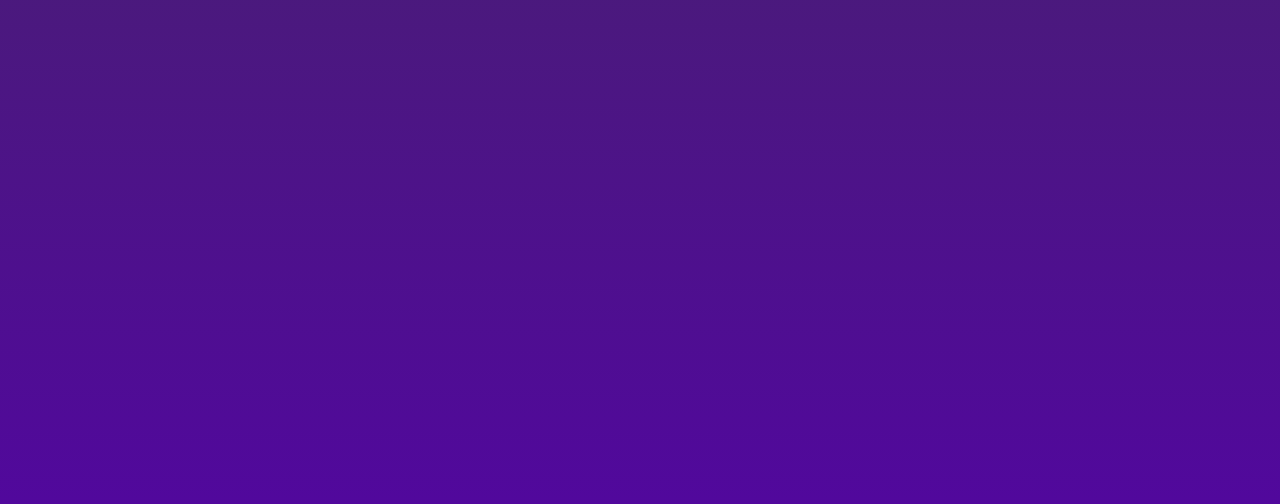
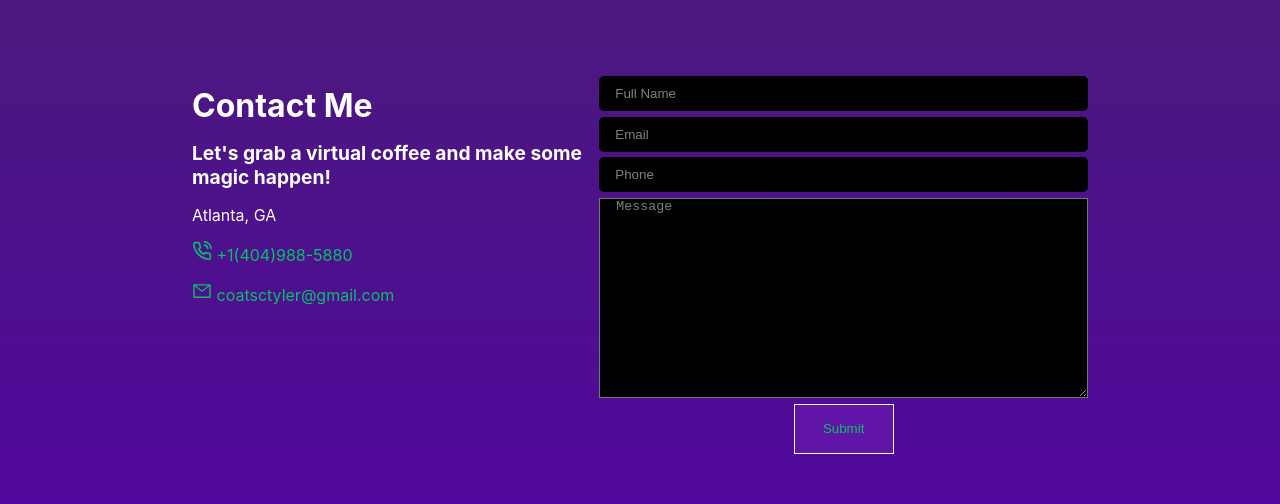
Before and after one commit to TylersCoffeeCode/portfolio, a React (Create React App) app: page / in a window 1280 px wide. Shown: the part 2458-2962 px from the top of the page. Built offline with nearby package versions, Linux system fonts and the light colour scheme.

Commit message:
Finished basic contact jsx/css

```diff
--- a/package.json
+++ b/package.json
@@ -11,6 +11,7 @@
     "react-icons": "^4.7.1",
     "react-router-dom": "^6.8.1",
     "react-scripts": "5.0.1",
+    "react-scroll": "^1.8.9",
     "web-vitals": "^2.1.4"
   },
   "scripts": {
--- a/src/App.js
+++ b/src/App.js
@@ -1,6 +1,7 @@
 import { Route, Routes } from 'react-router-dom';
 import './App.css';
 import About from './components/about/About';
+import Contact from './components/contact/Contact';
 import Hero from './components/hero/Hero';
 import Navbar from './components/hero/Hero';
 import Projects from './components/projects/Projects';
@@ -11,6 +12,7 @@ function App() {
       <Hero />
       <About />
       <Projects />
+      <Contact />
     </div>
   );
 }
--- a/src/components/about/About.css
+++ b/src/components/about/About.css
@@ -95,7 +95,7 @@
 
 .about-right {
     height: 80%;
-    width: 30%;
+    width: 35%;
     background-color: rgb(54, 7, 104);
     border-radius: 20px;
     margin-right: 3rem;
@@ -173,7 +173,6 @@
     background-color:rgb(96, 21, 167);
     width: 100%;
     height: 100%;
-    padding-bottom: 2rem;
     border-radius: 0 0 20px 20px;
     display: flex;
     flex-wrap: wrap;
@@ -194,7 +193,7 @@
 .activeText h4 {
     font-size: 25px;
     text-align: center;
-    margin-top: 2rem;
+    margin-top: 1rem;
     margin-bottom: 1rem;
     width: 100%;
 }
--- a/src/components/contact/Contact.css
+++ b/src/components/contact/Contact.css
@@ -0,0 +1,95 @@
+.contact-page-ctn {
+    width: 100%;
+    height: 80vh;
+    /* background-color: rgba(96, 21, 167, 0.5); */
+    display: flex;
+    justify-content: center;
+    align-items: center;
+}
+
+.contact-div {
+    /* background-color: darkblue; */
+    width: 70%;
+    height: 60%;
+    display: flex;
+}
+
+.contact-title-div {
+    /* background-color: darkcyan; */
+    width: 50%;
+    height: 100%;
+}
+
+.contact-title-div h2 {
+    font-size: 2rem;
+    color: white;
+    margin: 1rem 0 1rem 0;
+}
+
+.contact-title-div h3 {
+    font-size: 1.2rem;
+    color: white;
+    margin: 1rem 0 1rem 0;
+}
+
+.contact-title-div p {
+    color: #06C167;
+    margin: 1rem 0 1rem 0;
+}
+
+.ic {
+    font-size: 20px;
+}
+
+.contact-form-div {
+    /* background-color: thistle; */
+    width: 60%;
+    height: 100%;
+}
+
+form {
+    /* background-color: aqua; */
+    width: 100%;
+    height: 100%;
+    display: flex;
+    flex-wrap: wrap;
+    align-items: flex-end;
+    justify-content: center;
+
+}
+
+
+form input{
+    width: 100%;
+    height: 35px;
+    border: none;
+    padding-left: 1rem;
+    border-radius: 5px;
+    background-color: rgb(0, 0, 0);
+    color: white;
+}
+
+form input::placeholder {
+    color: rgba(255, 255, 255, 0.5);
+}
+
+form textarea {
+    width: 100%;
+    height: 200px;
+    padding-left: 1rem;
+    color: white;
+    background-color: rgb(0, 0, 0);
+}
+
+form textarea::placeholder {
+    color: rgba(255, 255, 255, 0.5);
+}
+
+form button {
+    width: 100px;
+    height: 50px;
+    border: none;
+    background-color: rgb(96, 21, 167);
+    border: 1px solid white;
+    color: #06C167;
+}
--- a/src/components/contact/Contact.jsx
+++ b/src/components/contact/Contact.jsx
@@ -1,9 +1,28 @@
 import './Contact.css'
+import { FiPhoneCall } from 'react-icons/fi'
+import { AiOutlineMail } from 'react-icons/ai'
 
 const Contact = () => {
   return (
-    <div className=''>
-
+    <div className='contact-page-ctn'>
+        <div className='contact-div'>
+            <div className='contact-title-div'>
+                <h2>Contact Me</h2>
+                <h3>Let's grab a virtual coffee and make some magic happen!</h3>
+                <p style={{color: 'white'}}>Atlanta, GA</p>
+                <p><FiPhoneCall className='ic'/> +1(404)988-5880</p>
+                <p><AiOutlineMail className='ic'/> coatsctyler@gmail.com</p>
+            </div>
+            <div className='contact-form-div'>
+                <form action="onSubmit">
+                    <input type="text" name="name" id="name" placeholder='Full Name'/>
+                    <input type="email" name="email" id="email" placeholder='Email'/>
+                    <input type="tel" name="phone" id="phone" placeholder='Phone'/>
+                    <textarea type="text" name="text" id="text" placeholder='Message'/>
+                    <button>Submit</button>
+                </form>
+            </div>
+        </div>
     </div>
   )
 }
--- a/src/components/projects/Projects.css
+++ b/src/components/projects/Projects.css
@@ -29,7 +29,7 @@ font-size: 2.5rem;
 }
 
 .project-div {
-    margin: 0 1rem 5rem 1rem;
+    margin: 0 1rem 4rem 1rem;
     width: 40%;
     height: 45%;
     display: flex;
```
Also changed, not shown: 1 other file (tests, documents, lock files or other folders).
